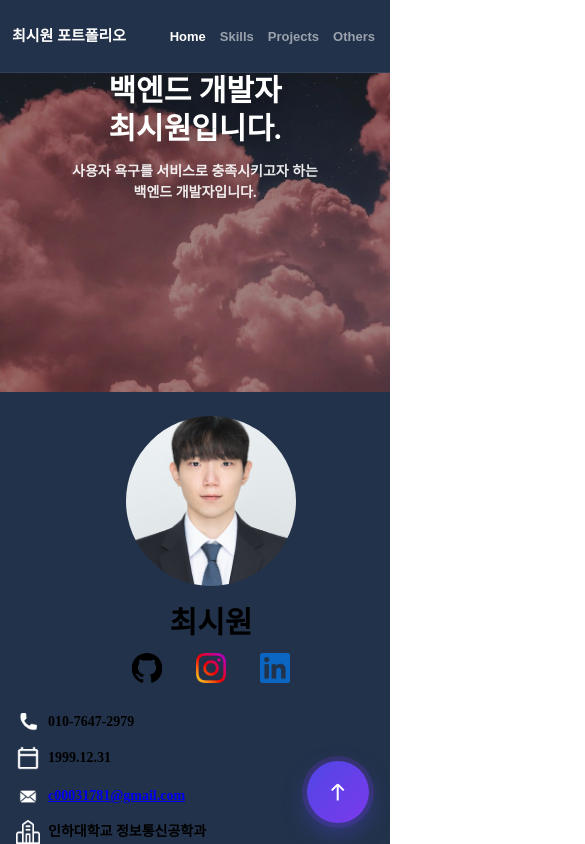
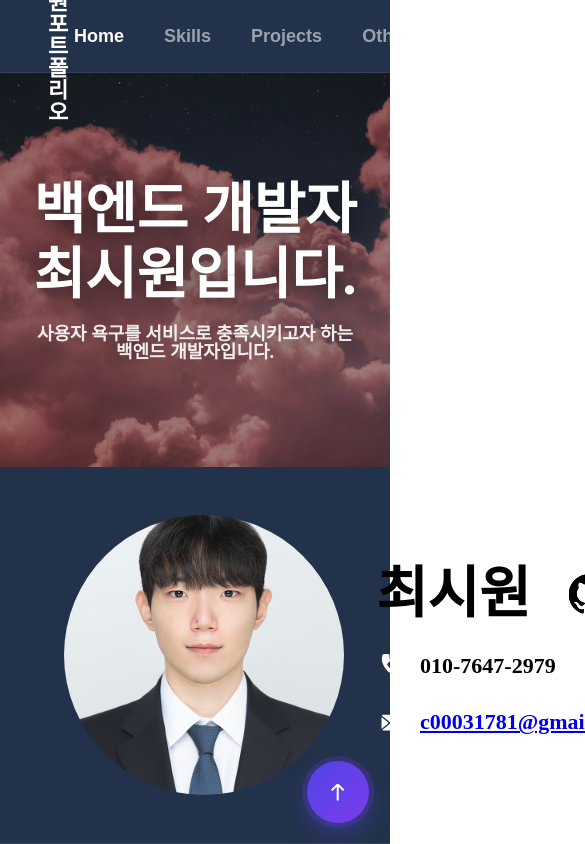
Before and after one commit to Siwon-Choi/test-temp, a React (Vite) app: page /projects/new in a window 390 px wide. Both pictures are taken after a click on the button "Home". Shown: the top 844 px of the page, 585 px wide, since content can reach past the window. Built offline with nearby package versions, Linux system fonts and the light colour scheme; no server answers; the database is empty.

Commit message:
라스트

```diff
--- a/src/App.module.css
+++ b/src/App.module.css
@@ -11,10 +11,3 @@ section {
 .homeSection{
   height: calc(100vh - 72px);
 }
-
-@media (max-width: 1023px) {
-  .homeSection {
-    height: auto;
-    min-height: calc(100vh - 72px);
-  }
-}
--- a/src/components/Header/Header.module.css
+++ b/src/components/Header/Header.module.css
@@ -22,9 +22,7 @@
     cursor: pointer;
     letter-spacing: -0.2px;
     user-select: none;
-    white-space: nowrap;
 }
-
 
 .nav {
     display: flex;
@@ -50,44 +48,3 @@
 .active {
   color: #ffffff !important;
 }
-
-
-@media (max-width: 1023px) {
-    .header {
-        padding: 0 20px;
-    }
-
-    .logo {
-        font-size: 18px;
-    }
-
-    .nav {
-        gap: 16px;
-    }
-
-    .nav button {
-        font-size: 16px;
-        padding: 8px 4px;
-    }
-}
-
-@media (max-width: 767px) {
-    .header {
-        padding: 0 12px;
-        gap: 10px;
-    }
-
-    .logo {
-        font-size: 15px;
-        letter-spacing: 0;
-    }
-
-    .nav {
-        gap: 8px;
-    }
-
-    .nav button {
-        font-size: 13px;
-        padding: 6px 3px;
-    }
-}
--- a/src/components/Home/Home.module.css
+++ b/src/components/Home/Home.module.css
@@ -1,7 +1,5 @@
 .home {
-  width: 100%;
   height: calc(100vh - 72px);
-  min-height: 680px;
   display: flex;
   flex-direction: column;
 }
@@ -9,7 +7,6 @@
 /* 기초 뼈대 디자인 */
 /* hero 영역 디자인 */
 .hero {
-  width: 100%;
   flex: 8;
   position: relative;
   overflow: hidden;
@@ -17,7 +14,6 @@
 
 /* 바텀 영역 디자인 */
 .bottom {
-  width: 100%;
   flex: 5;
   display: grid;
   grid-template-columns: 424fr 1016fr;
@@ -162,165 +158,3 @@
 }
 
 .infoItem span { word-break: keep-all; }
-
-@media (max-width: 1279px) {
-  .home {
-    min-height: 760px;
-  }
-
-  .bottom {
-    padding: 36px 40px;
-    gap: 28px;
-  }
-
-  .avatar {
-    width: 230px;
-  }
-
-  .title {
-    font-size: 48px;
-  }
-
-  .subtitle {
-    font-size: 16px;
-  }
-
-  .name {
-    font-size: 44px;
-  }
-
-  .infoItem {
-    font-size: 18px;
-  }
-}
-
-@media (max-width: 1023px) {
-  .home {
-    height: auto;
-    min-height: calc(100vh - 72px);
-  }
-
-  .hero {
-    min-height: 360px;
-  }
-
-  .bottom {
-    grid-template-columns: 1fr;
-    justify-items: center;
-    text-align: center;
-    padding: 32px 28px 40px;
-  }
-
-  .bottomRight {
-    width: 100%;
-    max-width: 720px;
-    align-items: center;
-    gap: 24px;
-  }
-
-  .profileHeader {
-    flex-direction: column;
-    gap: 12px;
-  }
-
-  .name {
-    font-size: 40px;
-  }
-
-  .infoRow {
-    width: 100%;
-    gap: 20px;
-  }
-
-  .infoItem {
-    justify-content: center;
-    font-size: 17px;
-  }
-}
-
-@media (max-width: 767px) {
-  .home {
-    min-height: auto;
-  }
-
-  .hero {
-    min-height: 320px;
-  }
-
-  .content {
-    padding: 0 16px;
-  }
-
-  .title {
-    font-size: 34px;
-    line-height: 1.25;
-  }
-
-  .subtitle {
-    margin-top: 14px;
-    font-size: 15px;
-    line-height: 1.5;
-  }
-
-  .bottom {
-    gap: 22px;
-    padding: 24px 16px 32px;
-  }
-
-  .avatar {
-    width: 170px;
-  }
-
-  .name {
-    font-size: 34px;
-  }
-
-  .profileInfo {
-    width: 100%;
-    gap: 14px;
-  }
-
-  .infoRow {
-    grid-template-columns: 1fr;
-    gap: 12px;
-  }
-
-  .infoItem {
-    justify-content: flex-start;
-    font-size: 15px;
-    gap: 8px;
-  }
-
-  .infoItem img {
-    width: 24px;
-    height: 24px;
-  }
-
-  .linkBtn {
-    height: 36px;
-    padding: 0 10px;
-  }
-
-  .linkBtn img {
-    width: 30px;
-    height: 30px;
-  }
-}
-
-@media (max-width: 420px) {
-  .title {
-    font-size: 30px;
-  }
-
-  .subtitle {
-    font-size: 14px;
-  }
-
-  .name {
-    font-size: 30px;
-  }
-
-  .infoItem {
-    font-size: 14px;
-  }
-}
--- a/src/components/Others/Cards/SolvedAcCard.tsx
+++ b/src/components/Others/Cards/SolvedAcCard.tsx
@@ -5,7 +5,7 @@ import {
   getSolvedAcTierText,
   getSolvedAcUser,
   type SolvedAcUser,
-} from '../../../api/solvedac'
+} from '../../../api/solvedAc'
 
 const SolvedAcCard = () => {
   const solvedAcHandle = getSolvedAcHandle()
--- a/src/index.css
+++ b/src/index.css
@@ -49,12 +49,3 @@ table {
 body {
   padding-top: var(--header-h);
 }
-
-html,
-body,
-#root {
-  width: 100%;
-  max-width: 100%;
-  margin: 0;
-  overflow-x: hidden;
-}
```
Also changed, not shown: src/components/Header/Header.tsx (+27 -26 lines), 1 other file (tests, documents, lock files or other folders).
